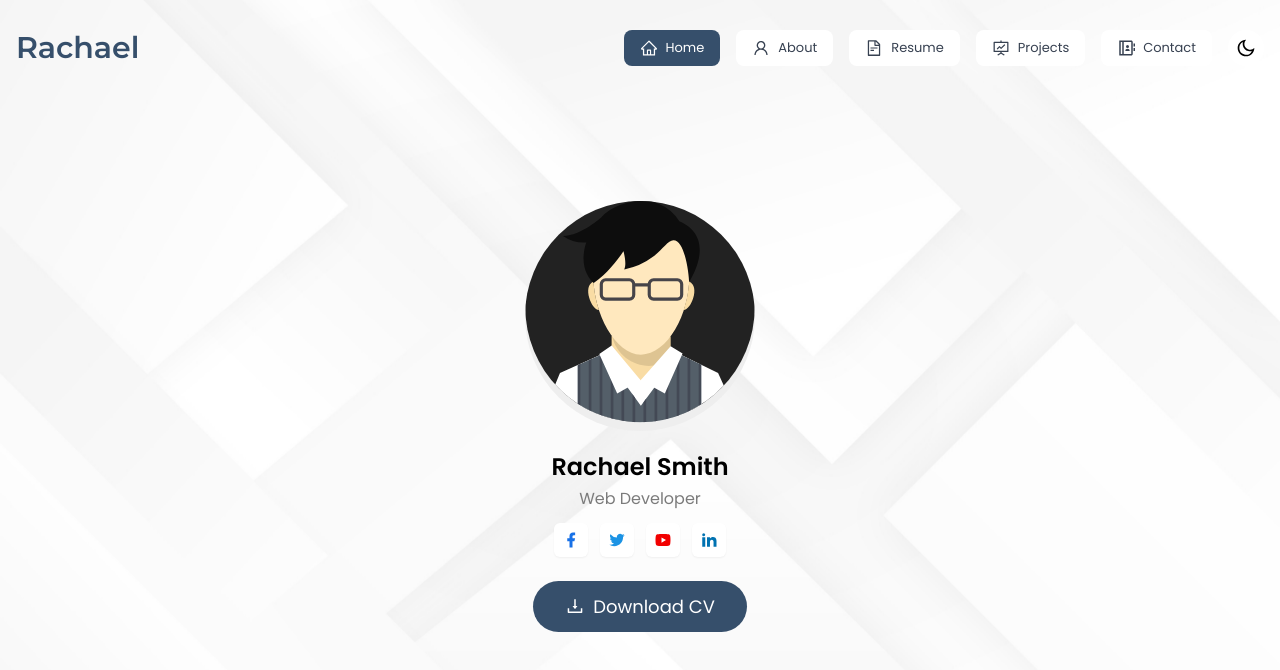
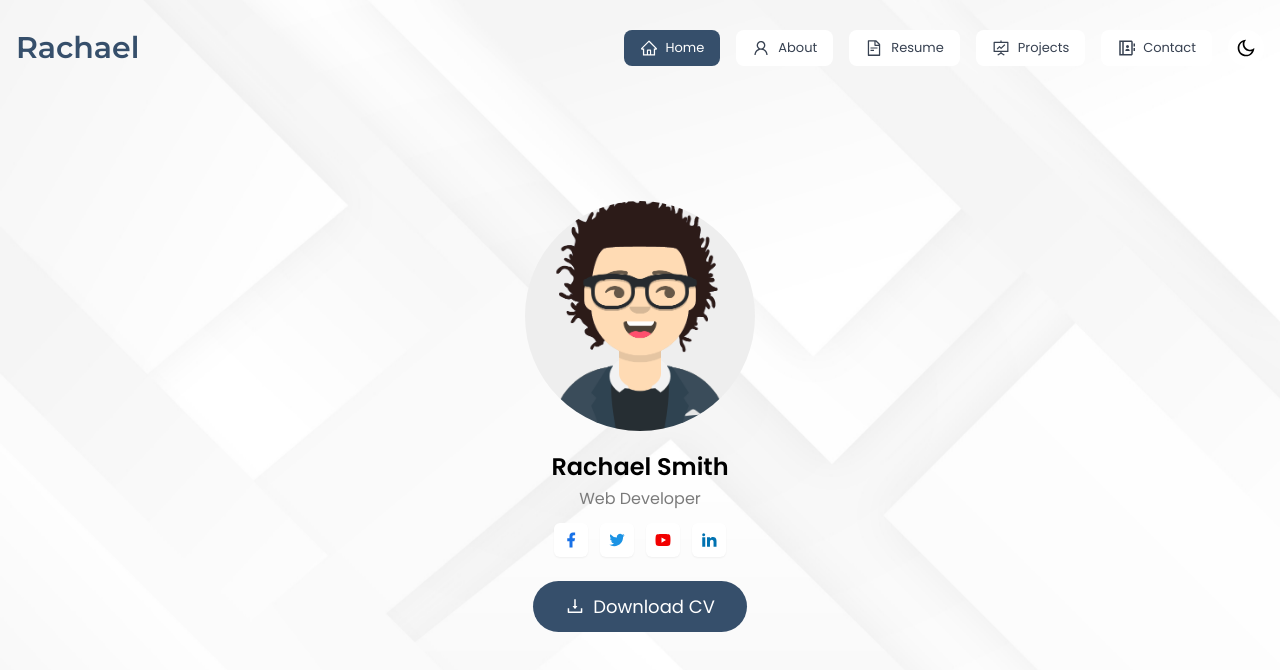
Before and after one commit to richardhaz/portfolio-app, a Next.js app: page / in a window 1280 px wide. Shown: the top 670 px of the page. Built offline with nearby package versions, Linux system fonts and the light colour scheme.

Commit message:
update avatar profile

```diff
--- a/src/components/profile/Profile.tsx
+++ b/src/components/profile/Profile.tsx
@@ -1,23 +1,14 @@
 import Image from 'next/image';
-import { useTheme } from 'next-themes';
 import { AiOutlineDownload } from 'react-icons/ai';
 import { RiFacebookFill, RiLinkedinFill, RiTwitterFill, RiYoutubeFill } from 'react-icons/ri';
 
-import Avatar from '@/assets/avatar/avatar.svg';
-import AvatarDark from '@/assets/avatar/avatar-dark.svg';
+import Avatar from '@/assets/avatar/default-avatar.png';
 
 const Profile: React.FC = () => {
-  const { theme } = useTheme();
   return (
     <div className="flex h-[80vh] flex-col items-center justify-center">
       <div className="flex select-none overflow-hidden rounded-full bg-primary-light dark:bg-[#212425] dark:from-[#212425] dark:to-[#3d3d3d]">
-        <Image
-          src={theme === 'light' ? Avatar : AvatarDark}
-          objectFit="cover"
-          width={230}
-          height={230}
-          alt="avatar"
-        />
+        <Image src={Avatar} objectFit="cover" width={230} height={230} alt="avatar" />
       </div>
       <h1 className="mt-5 flex items-center justify-center text-center font-poppins text-2xl font-semibold">
         Rachael Smith
--- a/src/constants/constants.ts
+++ b/src/constants/constants.ts
@@ -56,5 +56,5 @@ export const getSvgCompany = () => ({
 });
 
 export const getUndrawImage = () => ({
-  programmingGuy: require('../assets/undraw/programming-guy.svg')
+  programmingGuy: require('../assets/undraw/productivity.svg')
 });
```
Also changed, not shown: src/assets/avatar/default-avatar.png (added), src/assets/undraw/productivity.svg (added).
